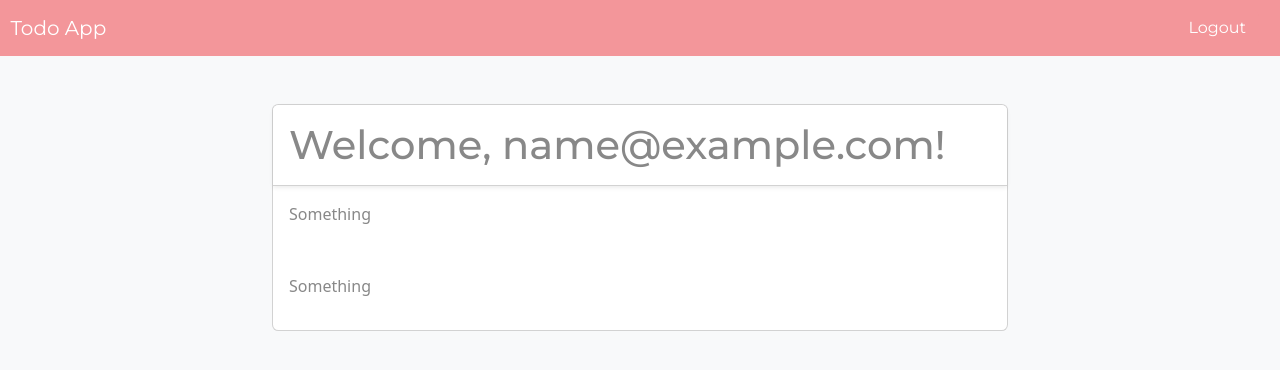
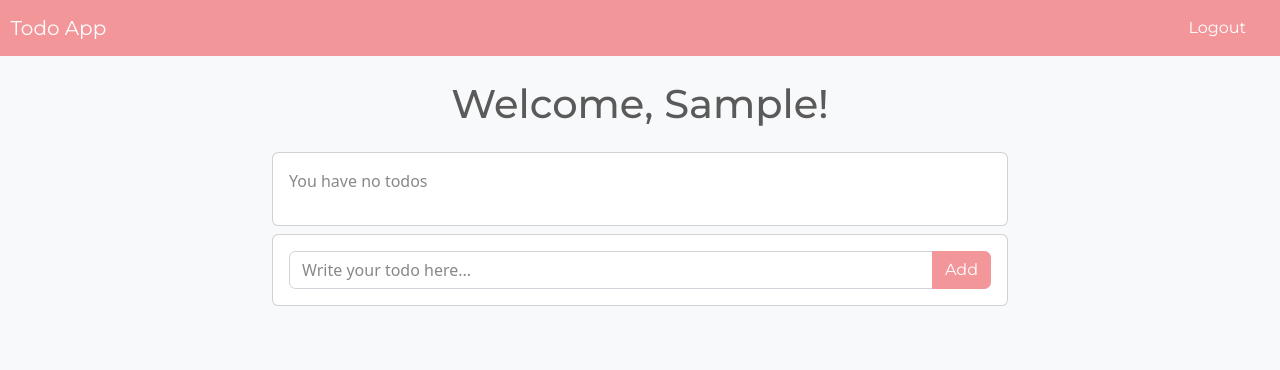
Before and after one commit to choushen/simple-todo-app, a Django app: template simple_todo_app/todos/templates/todos/todo_dashboard.html in a window 1280 px wide. Shown: the top 370 px of the page. Run offline with Django 5.2, Linux system fonts and the light colour scheme; the template is opened without the code that fills it, so the values that code supplies are empty; the visitor is signed in with stand-in values (Sample User, id 1); some libraries are stand-ins or nearby versions.

Commit message:
Added functionality for adding todo items to the list

```diff
--- a/simple_todo_app/accounts/views.py
+++ b/simple_todo_app/accounts/views.py
@@ -29,7 +29,7 @@ def login(request):
 
             if user is not None:
                 auth_login(request, user) # Login user using Django's built-in login function
-                return HttpResponse('User is authenticated')
+                return redirect('list_todo_items')
 
     context = {'LoginForm': form} # Pass form to template
 
--- a/simple_todo_app/todos/templates/todos/base.html
+++ b/simple_todo_app/todos/templates/todos/base.html
@@ -41,7 +41,7 @@
                 </ul>
             </div>
         </nav>
-        <body class="bg-light">
+        <body class="bg-light pb-5">
             <div class="container">
                 {% block content %}
                 <!-- Child templates will override this block -->
--- a/simple_todo_app/todos/templates/todos/todo_dashboard.html
+++ b/simple_todo_app/todos/templates/todos/todo_dashboard.html
@@ -4,21 +4,40 @@
 
 {% block content %}
 <!-- Dashboard specific content like todo lists, forms for adding todos, etc. -->
-<div class="row mt-5">
+<div class="row mt-4">
     <div class="col-md-8 offset-md-2">
+
+        <h1 class="mb-4 text-center">Welcome, {{ user.first_name|capfirst }}!</h1>
+
+        {% for todo in todos %}
         <div class="card">
-            <div class="card-header shadow-sm bg-white">
-                <h1 class="display-5 text-info text-center">
-                    <h1>Welcome, {{ user.email }}!</h1>
-                </h1>
-            </div>
+            <!-- <div class="card-header shadow-sm bg-white">
+            </div> -->
             <div class="card-body">
-                <p>Something</p>
-            </div>
-            <div class="card-body">
-                <p>Something</p>
+                <p>{{ todo.content }}</p>
             </div>
         </div>
+    {% empty %}
+        <div class="card">
+            <div class="card-body">
+                <p>You have no todos</p>
+            </div>
+        </div>
+    {% endfor %}
+    <div class="card  mt-2">
+        <div class="card-body">
+            <form action="{% url 'add_todo_item' %}" method="post" autocomplete="off">
+                {% csrf_token %}
+                <div class="input-group">
+                    <input type="text" class="form-control" name="content" placeholder="Write your todo here..." >
+                    <div class="input-group-append text-info">
+
+                    </div>
+                    <button class="btn btn-secondary" type="submit">Add</button>
+                </div>
+            </form>
+        </div>
+
     </div>
 </div>
 {% endblock %}
--- a/simple_todo_app/todos/urls.py
+++ b/simple_todo_app/todos/urls.py
@@ -3,4 +3,5 @@ from . import views
 
 urlpatterns = [
     path('list/', views.list_todo_items, name='list_todo_items'),
+    path('add_todo/', views.add_todo_item, name='add_todo_item'),
 ]
```
Also changed, not shown: simple_todo_app/todos/views.py (+17 -4 lines).
